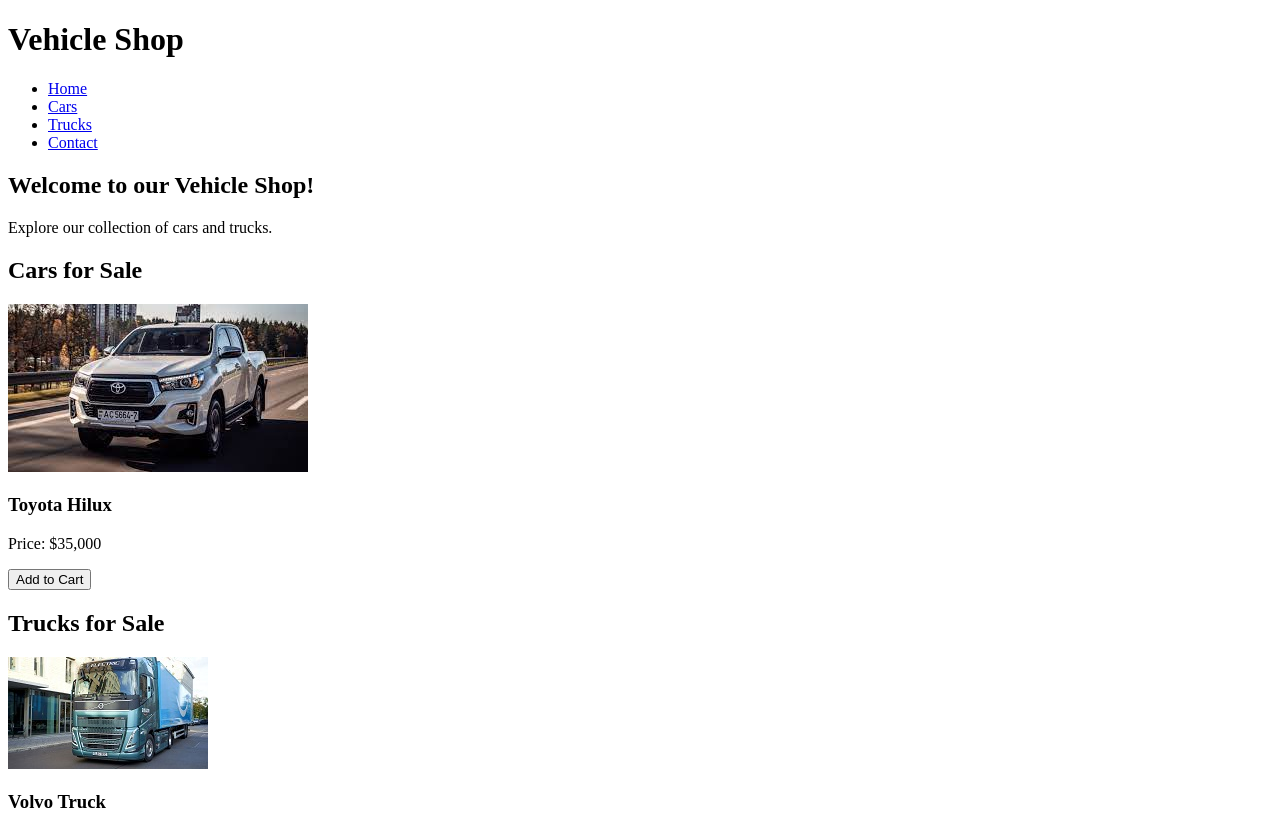
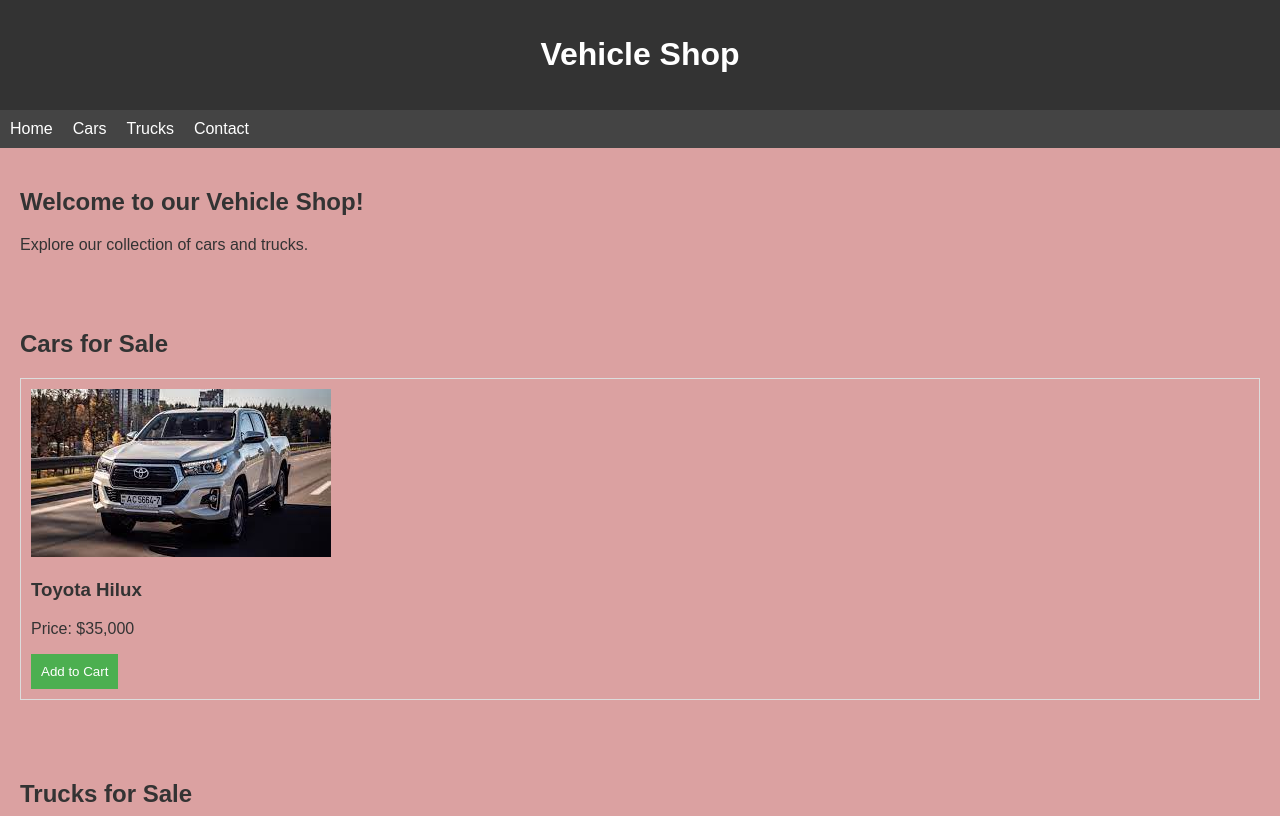
Before and after one commit to kevinbett1444/kevinbett1444.github.io, a plain HTML site: page index.html in a window 1280 px wide. Shown: the top 816 px of the page. Drawn offline with Linux system fonts and the light colour scheme.

Commit message:
Add files via upload

```diff
--- a/index.html
+++ b/index.html
@@ -3,7 +3,7 @@
 <head>
     <meta charset="UTF-8">
     <meta name="viewport" content="width=device-width, initial-scale=1.0">
-    <link rel="stylesheet" href="styles.css">
+    <link rel="stylesheet" href="style.css">
     <title>Vehicle Shop</title>
 </head>
 <body>
@@ -53,7 +53,7 @@
 
     <section id="contact">
         <h2>Contact Us</h2>
-        <p>For inquiries and purchases, please contact us at <a href="mail.to.kevinbett1444@gmail.com">kevinbett1444@gmail.com</a>.</p>
+        <p>For inquiries and purchases, please contact us at <a href="kevinbett1444@gmail.com">kevinbett1444@gmail.com</a>.</p>
     </section>
 
     <footer>
--- a/style.css
+++ b/style.css
@@ -1,46 +1,56 @@
 body {
-    font-family: 'Segoe UI', Tahoma, Geneva, Verdana, sans-serif;
+    font-family: 'Arial', sans-serif;
     margin: 0;
     padding: 0;
-    background-color: #f7f7f7;
+    background-color: #dba1a1;
     color: #333;
 }
 
 header {
-    background-color: #3498db;
+    background-color: #333;
     color: #fff;
     text-align: center;
+    padding: 15px;
+}
+
+nav {
+    background-color: #444;
+    color: #fff;
+    padding: 10px;
+}
+
+nav ul {
+    list-style: none;
+    margin: 0;
+    padding: 0;
+    display: flex;
+}
+
+nav ul li {
+    margin-right: 20px;
+}
+
+a {
+    text-decoration: none;
+    color: #fff;
+}
+
+section {
     padding: 20px;
 }
 
-.main-content {
-    padding: 20px;
+.vehicle {
+    border: 1px solid #ddd;
+    padding: 10px;
+    margin-bottom: 20px;
 }
 
-h2 {
-    color: #3498db;
-}
-
-.skills,
-.portfolio {
-    background-color: #fff;
-    margin: 20px;
-    padding: 20px;
-    border: 1px solid #ddd;
-    border-radius: 5px;
-}
-
-ul {
-    list-style: none;
-    padding: 0;
-}
-
-li {
-    margin-bottom: 10px;
-}
-
-.project {
-    margin-bottom: 20px;
+button {
+    background-color: #4CAF50;
+    color: white;
+    padding: 10px;
+    border: none;
+    cursor: pointer;
 }
 
 footer {
```
